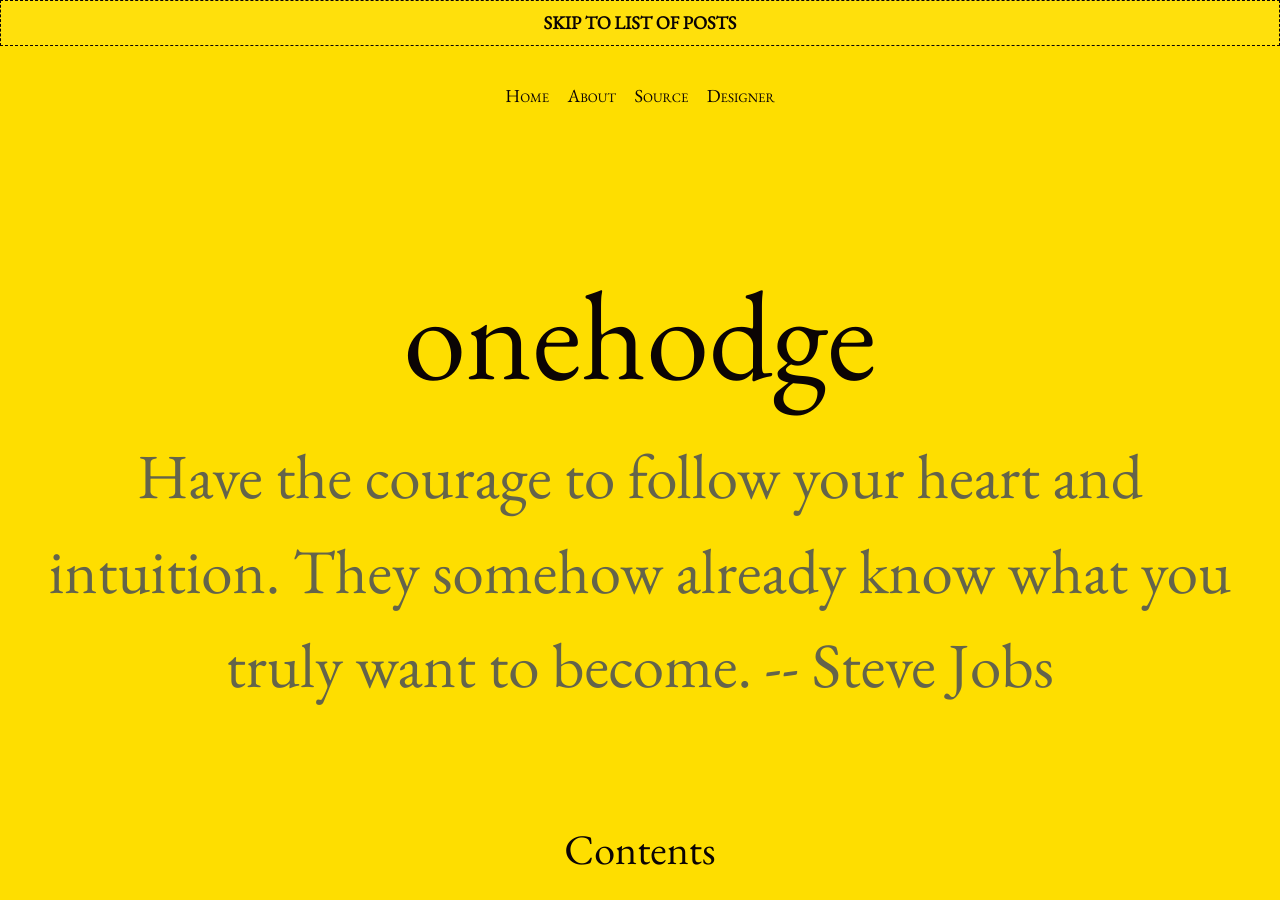
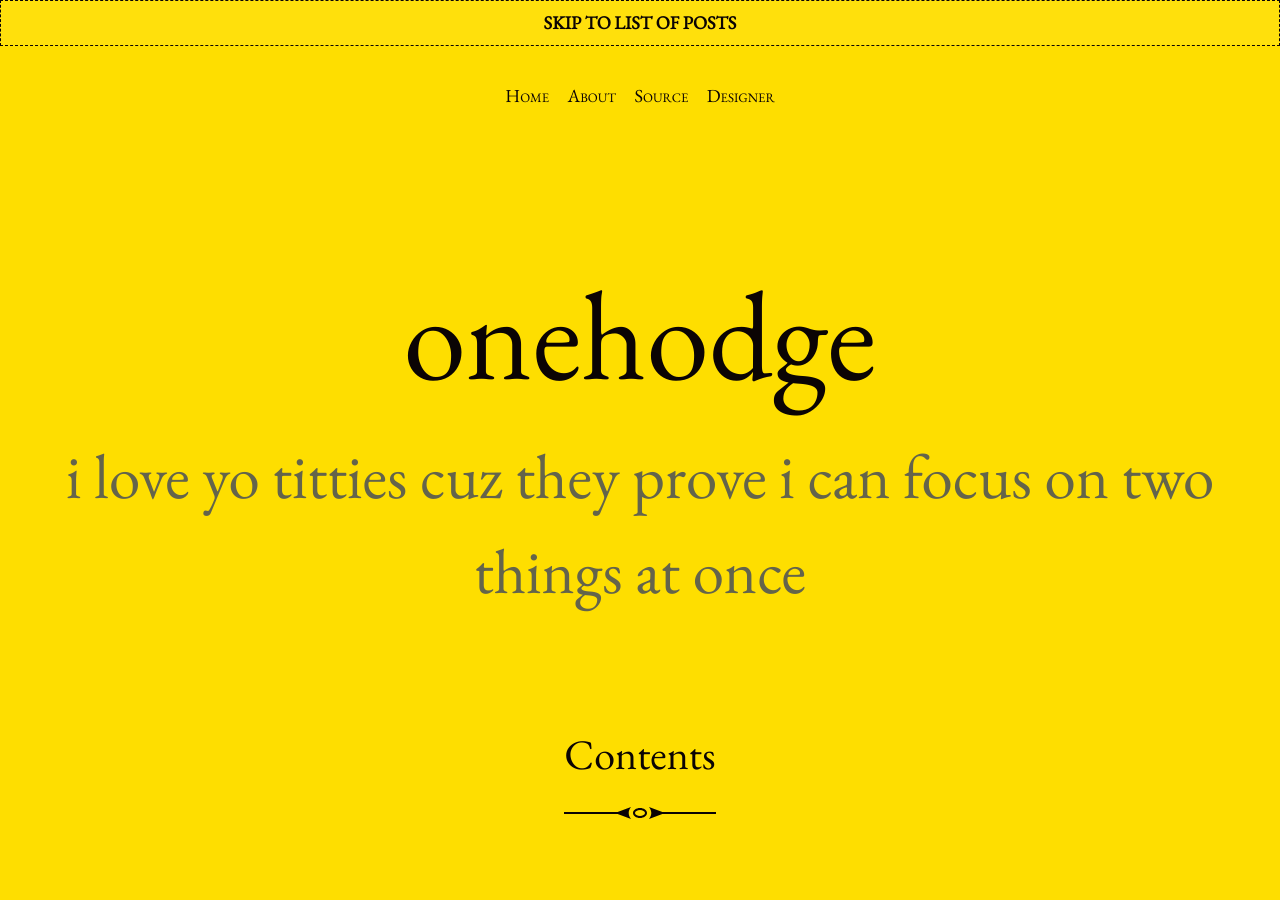
Before and after one commit to onehodge/onehodge.github.io, a Jekyll site: the page built from index.html, in a window 1280 px wide and 900 px high. Built offline with Jekyll 4.4.1, drawn with Linux system fonts in a browser that asks for light colours; the list of posts is cut into pages by our own code.

Commit message:
Update _config.yml

```diff
--- a/_config.yml
+++ b/_config.yml
@@ -16,7 +16,8 @@
 title: onehodge
 email: on3hodge@gmail.com
 description: >- # this means to ignore newlines until "baseurl:"
-  Have the courage to follow your heart and intuition. They somehow already know what you truly want to become. -- Steve Jobs
+  i love yo titties cuz they prove
+  i can focus on two things at once
 baseurl: "" # the subpath of your site, e.g. /blog
 url: "https://onehodge.github.io" # the base hostname & protocol for your site, e.g. http://example.com
 icon: /assets/images/icon-512.png
```
